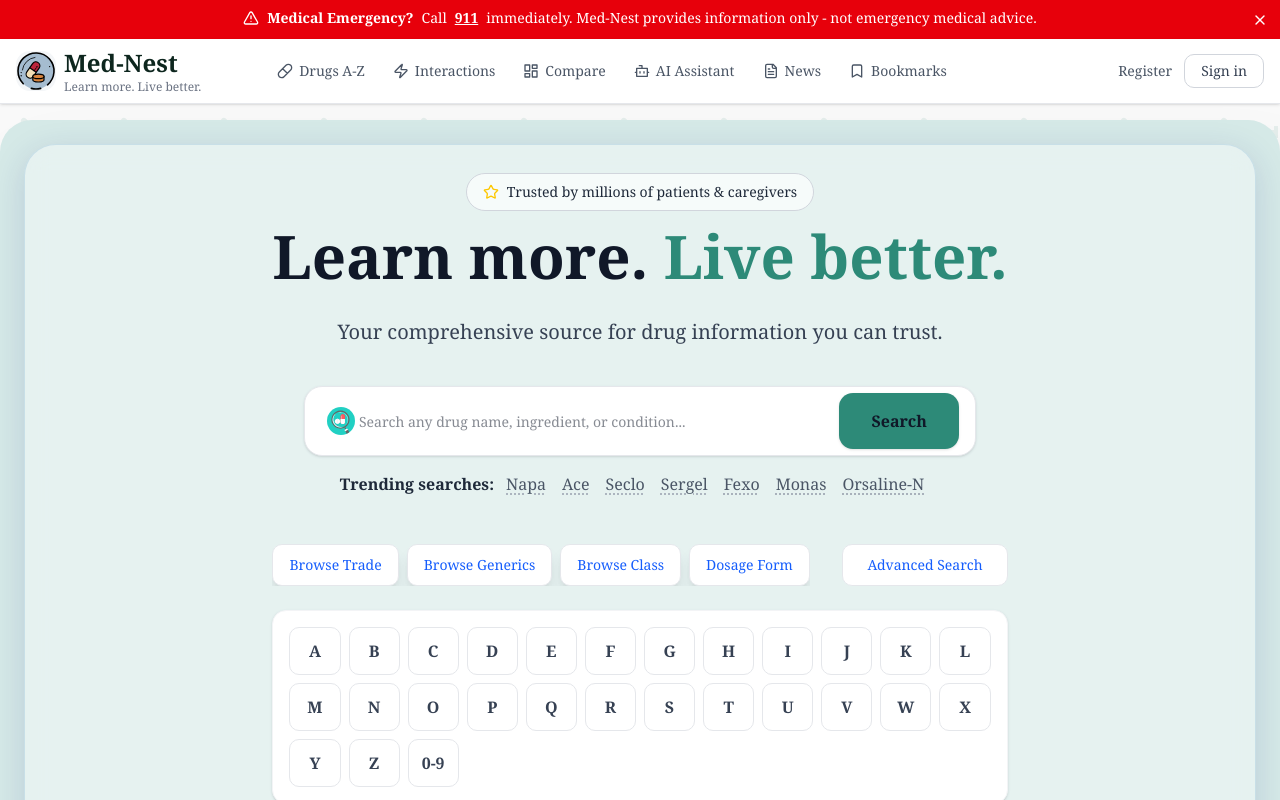
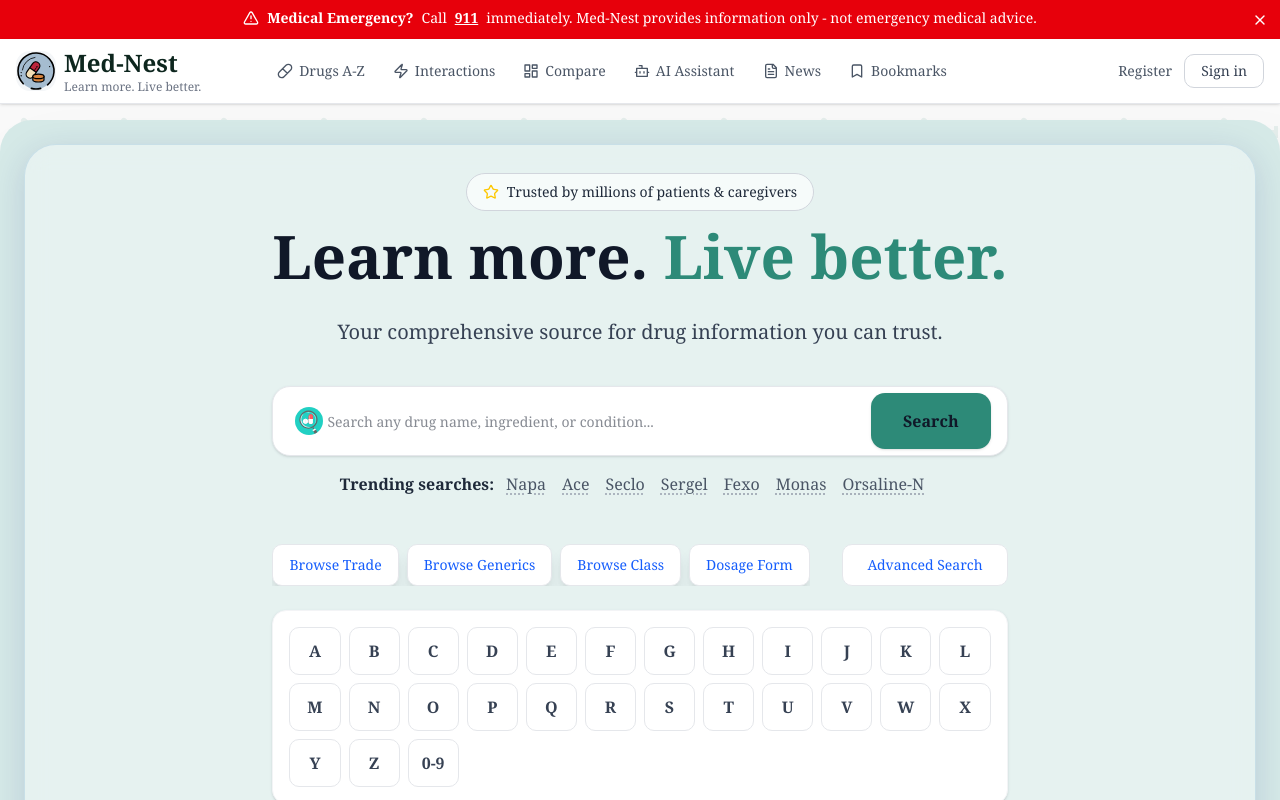
Before and after one commit to qilaro/Med-Nest, a Next.js app in the folder frontend/: page / in a window 1280 px wide. Shown: the top 800 px of the page. Built offline with nearby package versions, Linux system fonts and the light colour scheme; no server answers; the database is empty; a web font is replaced by a local one.

Commit message:
fix: search bar width matches A-Z browse (max-w-4xl)

```diff
--- a/frontend/app/page.tsx
+++ b/frontend/app/page.tsx
@@ -133,7 +133,7 @@ export default function Home() {
               </p>
 
               {/* Search Bar - Centered */}
-              <form ref={searchRef} onSubmit={handleSearchSubmit} className="max-w-2xl mx-auto mb-4 relative">
+              <form ref={searchRef} onSubmit={handleSearchSubmit} className="max-w-4xl mx-auto mb-4 relative">
                 <div className="flex gap-2 bg-white rounded-2xl py-1.5 pl-1.5 pr-4 shadow-sm border border-gray-200">
                   <div className="flex-1 relative flex items-center">
                     <img src="/icons/pill.svg" alt="search" className="absolute left-4 h-7 w-7" />
```
